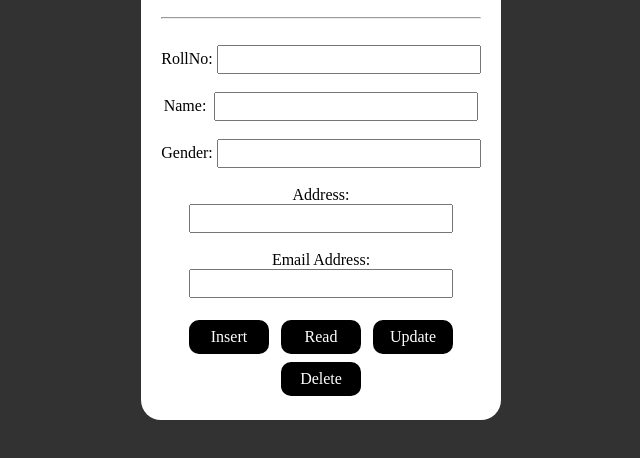
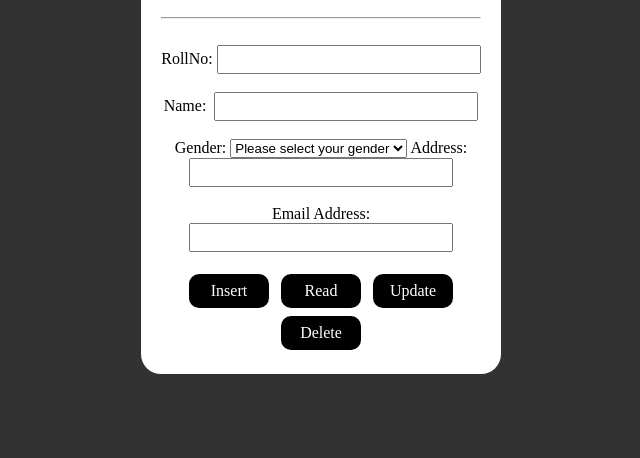
Before and after one commit to mylesrsm/crud, a plain HTML site: page index.html in a window 1280 px wide. Shown: the part 120-578 px from the top of the page, without its empty margins (319-959 px from the left). Drawn offline with Linux system fonts and the light colour scheme; some packages are replaced by stand-ins of ours; a script that the page names is missing.

Commit message:
Update index.html

```diff
--- a/index.html
+++ b/index.html
@@ -15,7 +15,13 @@
       <div class="form">
         RollNo: <input type="text" name="RollNo" id="roll" /> <br /><br />
         Name:&nbsp; <input type="text" name="name" id="name" /> <br /><br />
-        Gender: <input type="text" name="Gender" id="gender" /> <br /><br />
+        Gender: <select name="gender" id="gender" required>
+                  <option value="default" disabled selected hidden>Please select your gender</option>
+                  <option value="male">Male</option>
+                  <option value="female">Female</option>
+                  <option value="nonbinary">Nonbinary</option>
+                  <option value="na">Prefer Not to Say</option>
+                </select>
         Address: <input type="text" name="Address" id="address" /> <br /><br />
         Email Address: <input type="text" name="Email" id="email" /> <br /><br />
       </div>
```
